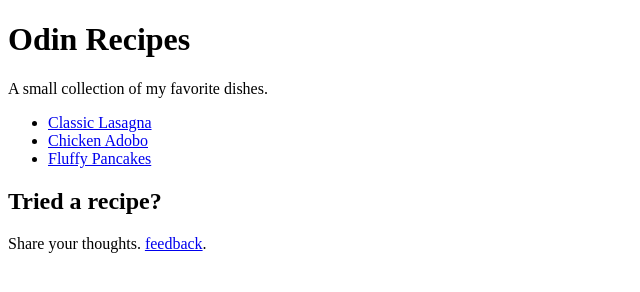
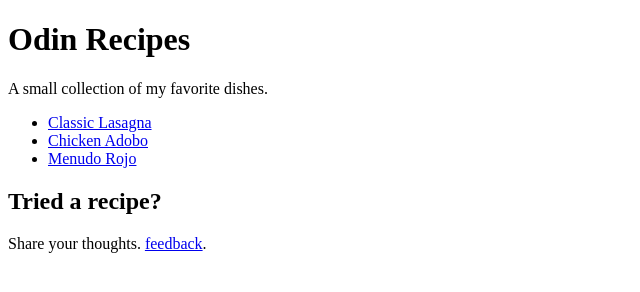
Before and after one commit to Dinci-pq/odin-recipes, a plain HTML site: page index.html in a window 1280 px wide. Shown: the full height of the page, 0-640 px from the left. Drawn offline with Linux system fonts and the light colour scheme.

Commit message:
Update dish name

```diff
--- a/index.html
+++ b/index.html
@@ -11,7 +11,7 @@
     <ul>
       <li><a href="recipes/Beef Sinigang.html">Classic Lasagna</a></li>
       <li><a href="recipes/ChickenAdobo.html">Chicken Adobo</a></li>
-      <li><a href="recipes/Menudo Rojo.html">Fluffy Pancakes</a></li>
+      <li><a href="recipes/Menudo Rojo.html">Menudo Rojo</a></li>
     </ul>
 
 <section>
```
